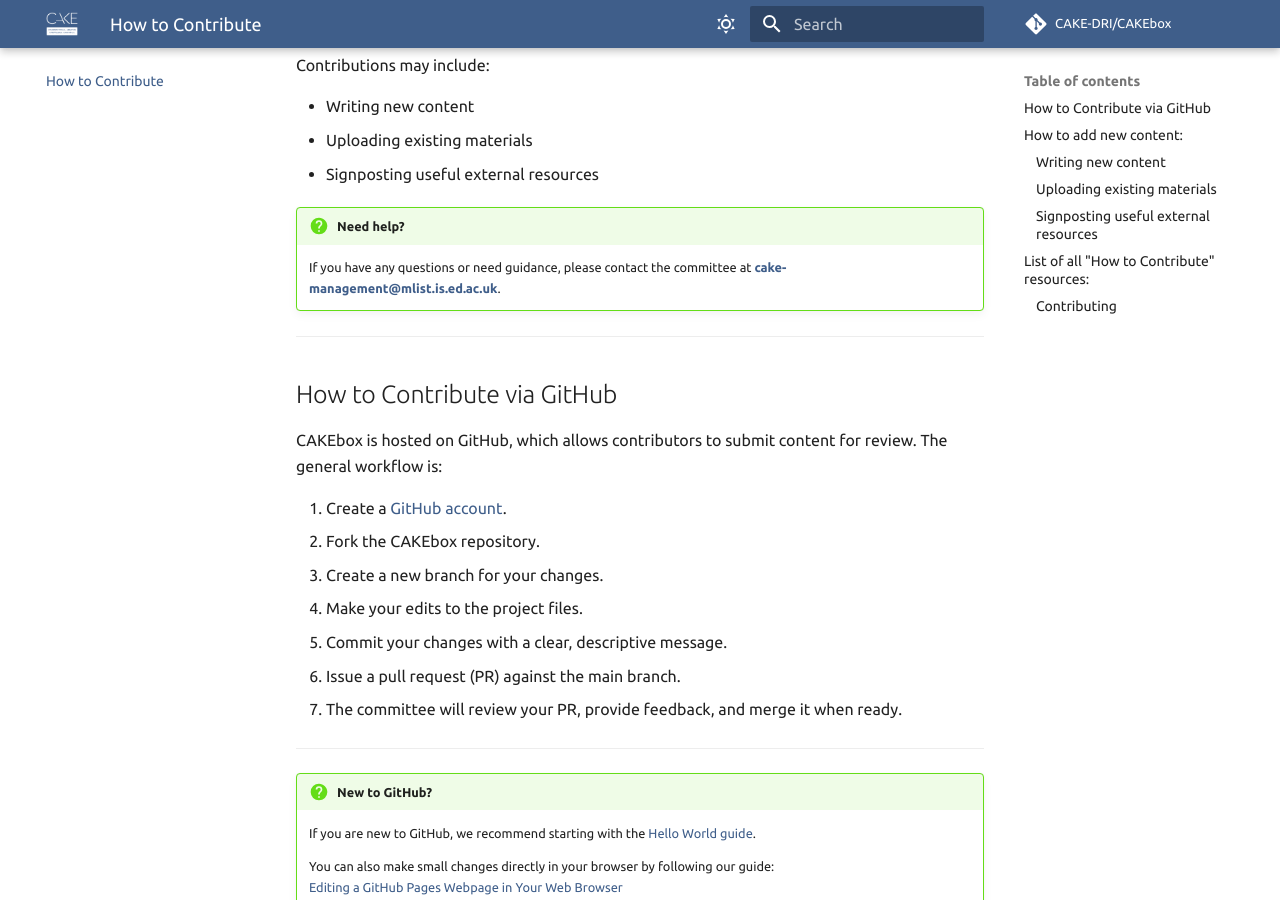
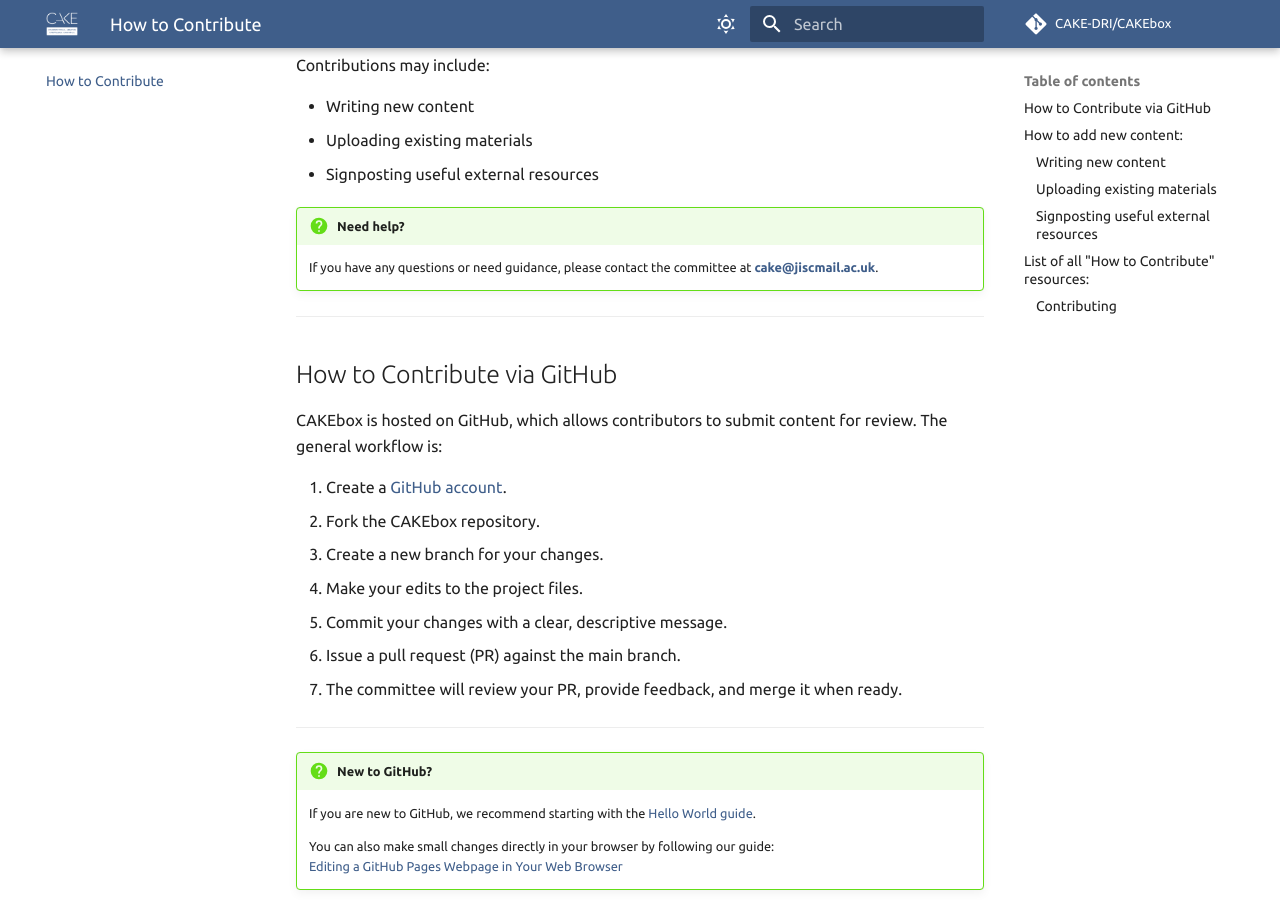
Before and after one commit to CAKE-DRI/CAKEbox, an MkDocs documentation site: the page built from docs/how-to-contribute/index.md, in a window 1280 px wide and 900 px high, scrolled down 307 px. Built offline with MkDocs 1.6.1 and Material for MkDocs 9.7.7, drawn with Linux system fonts in a browser that asks for light colours; comment, search, counter and statistics services are not loaded.

Commit message:
Update index.md

```diff
--- a/docs/how-to-contribute/index.md
+++ b/docs/how-to-contribute/index.md
@@ -15,7 +15,7 @@ Contributions may include:
 
 !!! question "Need help?"
 
-    If you have any questions or need guidance, please contact the committee at **[cake-management@mlist.is.ed.ac.uk](mailto:cake-management@mlist.is.ed.ac.uk)**.
+    If you have any questions or need guidance, please contact the committee at **[cake@jiscmail.ac.uk](mailto:cake@jiscmail.ac.uk)**.
 
 ---
 
```
